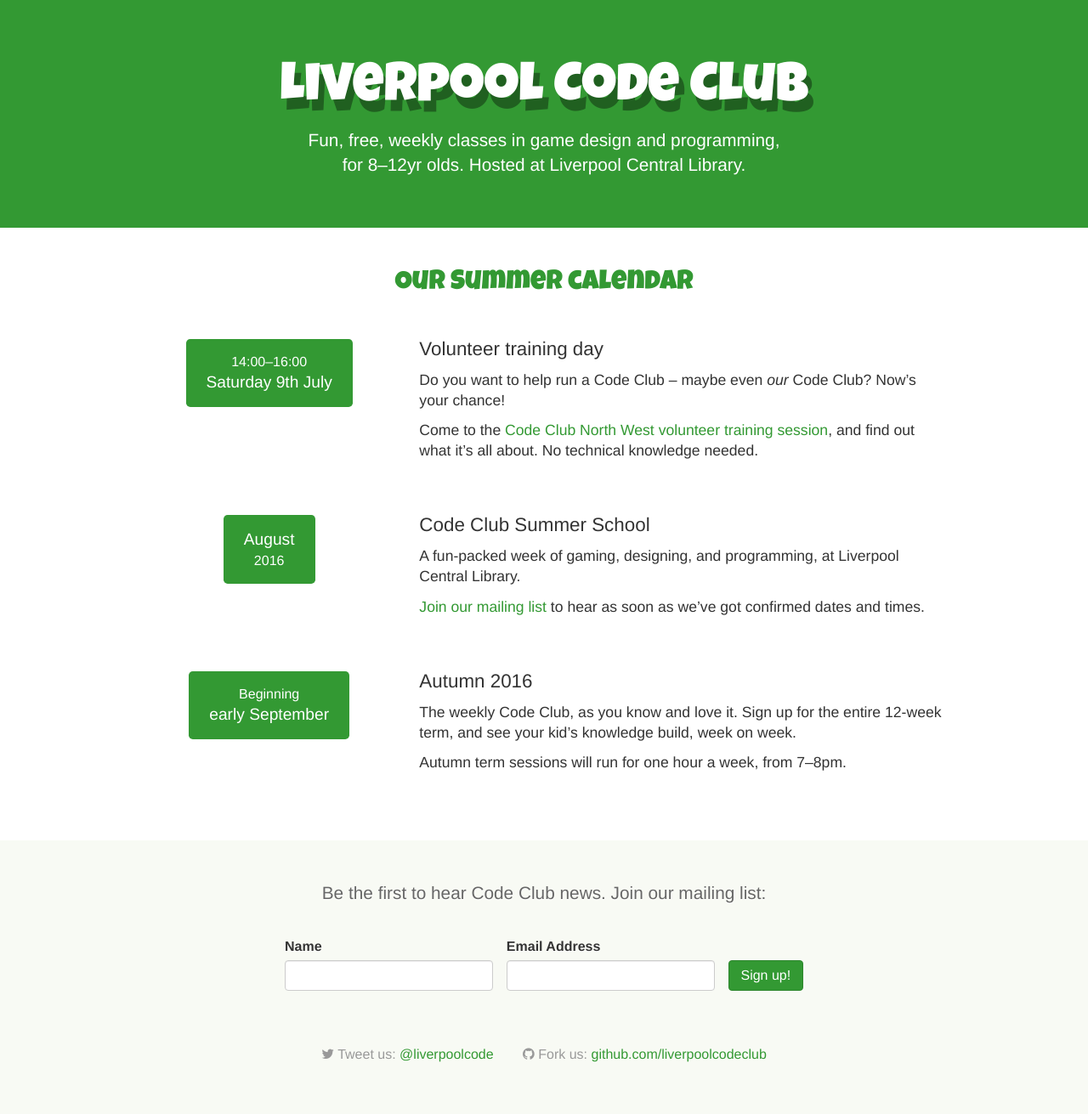
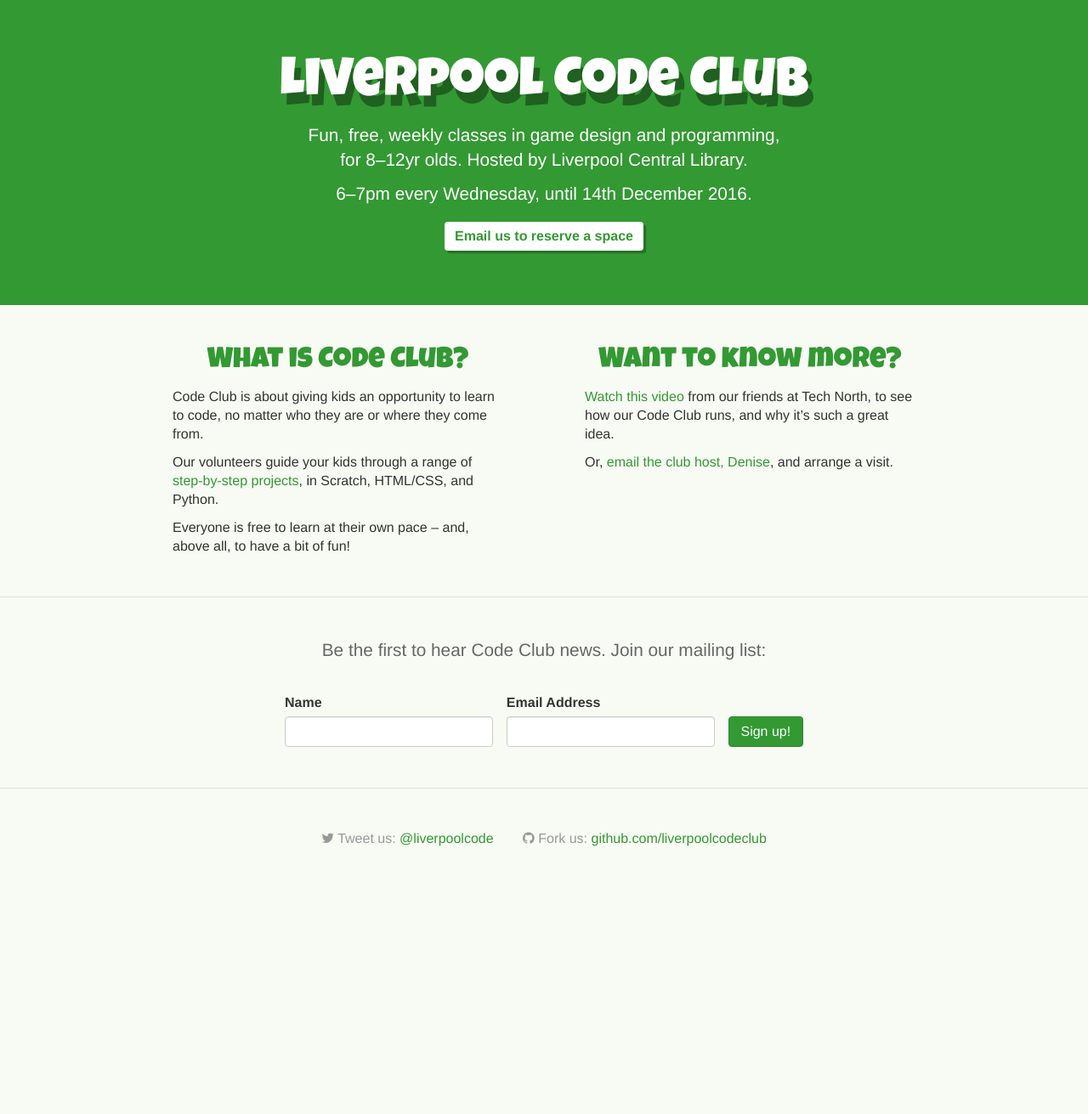
Before and after one commit to liverpoolcodeclub/liverpoolcodeclub.github.io, a Jekyll site: the page built from index.html, in a window 1280 px wide. Shown: the whole page at 85% size. Built offline with Jekyll 4.4.1, drawn with Linux system fonts in a browser that asks for light colours; after the commit the page ends 1057 px from its top, so only the background shows below that.

Commit message:
Update homepage content, remove calendar

```diff
--- a/_sass/_calendar.scss
+++ /dev/null
@@ -1,84 +0,0 @@
-.calendar {
-  background-color: #fff;
-  padding: 1em 0 3em 0;
-
-  h1 {
-    color: $color-codeclub-green;
-    font-size: 1.7em;
-    margin: 1em 0 0.5em 0;
-
-    @media (min-width: $screen-sm-min) {
-      font-size: 2em;
-      text-align: center;
-    }
-  }
-
-  h2 {
-    font-family: inherit;
-    font-size: 1.2em;
-    margin: 0 0 0.5em 0;
-  }
-
-  p:last-child {
-    margin-bottom: 0;
-  }
-}
-
-.calendar__item {
-  @extend .row;
-}
-
-.calendar__item__date {
-  @extend .col-sm-4;
-  padding-top: 2em;
-
-  @media (min-width: $screen-sm-min) {
-    text-align: center;
-    padding-bottom: 2em;
-  }
-}
-
-.calendar__item__info {
-  @extend .col-sm-8;
-  padding-top: 1em;
-
-  @media (min-width: $screen-sm-min) {
-    padding-top: 2em;
-    padding-bottom: 2em;
-  }
-
-  @media (min-width: $screen-md-min) {
-    h2 {
-      font-size: 1.4em;
-    }
-
-    p {
-      font-size: 1.1em;
-    }
-  }
-}
-
-.date {
-  text-align: center;
-  display: inline-block;
-  background-color: $color-codeclub-green;
-  color: #fff;
-  border-radius: 0.3em;
-  padding: 0.5em 1em;
-  font-size: 0.8em;
-
-  @media (min-width: $screen-sm-min) {
-    font-size: 1em;
-    padding: 1em 1.5em;
-
-    & > * {
-      display: block;
-    }
-  }
-}
-
-.date__important {
-  @media (min-width: $screen-md-min) {
-    font-size: 1.2em;
-  }
-}
--- a/_sass/_home.scss
+++ b/_sass/_home.scss
@@ -1,6 +1,6 @@
 .home-hero {
-  padding-top: 2em;
-  padding-bottom: 2em;
+  padding-top: 3em;
+  padding-bottom: 3em;
   text-align: center;
   background: $color-codeclub-green;
   color: #fff;
@@ -13,13 +13,12 @@
 
   h1 {
     text-shadow: 0.1em 0.2em 0 darken($color-codeclub-green, 15%);
+    margin-top: 0;
   }
 
   .btn {
     background: #fff;
     color: $color-codeclub-green;
-    font-size: 0.9em;
-    padding: 0.5em 1em;
     font-weight: bold;
     margin-top: 0.5em;
     box-shadow: 0.2em 0.2em 0 darken($color-codeclub-green, 10%);
@@ -52,19 +51,44 @@
   }
 
   @media (min-height: 700px) {
-    padding-top: 3em;
-    padding-bottom: 3em;
+    padding-top: 4em;
+    padding-bottom: 4em;
+  }
+}
+
+.home-content {
+  padding-top: 3em;
+  padding-bottom: 3em;
+
+  h2 {
+    text-align: center;
+    color: $color-codeclub-green;
+    margin-top: 2em;
+  }
+
+  .col-sm-6 {
+    @media(min-width: $screen-sm-min){
+      & > :first-child {
+        margin-top: 0;
+      }
+
+      & > :last-child {
+        margin-bottom: 0;
+      }
+    }
+
+    @media(min-width: $screen-md-min){
+      padding-left: 3em;
+      padding-right: 3em;
+    }
   }
 }
 
 .newsletter-signup {
-  padding-top: 2em;
-  padding-bottom: 2em;
-
-  @media (min-height: 700px) {
-    padding-top: 3em;
-    padding-bottom: 3em;
-  }
+  padding-top: 3em;
+  padding-bottom: 3em;
+  border: 1px solid $color-codeclub-lightgreen;
+  border-width: 1px 0;
 
   .container {
     max-width: 40em;
@@ -115,8 +139,8 @@
 }
 
 .footer-links {
-  padding-top: 1em;
-  padding-bottom: 2em;
+  padding-top: 3em;
+  padding-bottom: 3em;
   text-align: center;
   color: #999;
 
--- a/_sass/style.scss
+++ b/_sass/style.scss
@@ -4,4 +4,3 @@
 @import "bootstrap";
 
 @import "home";
-@import "calendar";
--- a/index.html
+++ b/index.html
@@ -6,51 +6,25 @@
 <div class="home-hero">
     <div class="container">
         <h1>Liverpool Code&nbsp;Club</h1>
-        <p>Fun, free, weekly classes in game design and programming, <span style="white-space:nowrap">for 8–12yr olds</span>. Hosted at Liverpool Central Library.</p>
+        <p>Fun, free, weekly classes in game design and programming, <span style="white-space:nowrap">for 8–12yr olds</span>. Hosted by Liverpool Central Library.</p>
+        <p>6–7pm every Wednesday, until 14th December 2016.</p>
+        <a class="btn" href="https://www.codeclub.org.uk/clubs/55e08443c2d4ff794802d0ce">Email us to reserve a space</a>
     </div>
 </div>
 
-<div class="calendar">
+<div class="home-content">
     <div class="container">
-        <h1>Our Summer calendar</h1>
-
-        <div class="calendar__item">
-            <div class="calendar__item__date">
-                <div class="date">
-                    <span>14:00–16:00</span>
-                    <span class="date__important">Saturday 9th July</span>
-                </div>
+        <div class="row">
+            <div class="col-sm-6">
+                <h2>What is Code Club?</h2>
+                <p>Code Club is about giving kids an opportunity to learn to code, no matter who they are or where they come from.</p>
+                <p>Our volunteers guide your kids through a range of <a href="http://www.codeclubprojects.org">step-by-step projects</a>, in Scratch, HTML/CSS, and Python.</p>
+                <p>Everyone is free to learn at their own pace – and, above all, to have a bit of fun!</p>
             </div>
-            <div class="calendar__item__info">
-                <h2>Volunteer training day</h2>
-                <p>Do you want to help run a Code Club – maybe even <em>our</em> Code Club? Now’s your chance!</p>
-                <p>Come to the <a href="https://www.eventbrite.co.uk/e/code-club-volunteer-training-session-liverpool-tickets-25815587116">Code Club North West volunteer training session</a>, and find out what it’s all about. No technical knowledge needed.</p>
-            </div>
-        </div>
-        <div class="calendar__item">
-            <div class="calendar__item__date">
-                <div class="date">
-                    <span class="date__important">August</span>
-                    <span>2016</span>
-                </div>
-            </div>
-            <div class="calendar__item__info">
-                <h2>Code Club Summer School</h2>
-                <p>A fun-packed week of gaming, designing, and programming, at Liverpool Central Library.</p>
-                <p><a href="http://twitter.us12.list-manage.com/subscribe?u=d6be98165294a95b5a828956f&id=f7fcdbf312">Join our mailing list</a> to hear as soon as we’ve got confirmed dates and times.</p>
-            </div>
-        </div>
-        <div class="calendar__item">
-            <div class="calendar__item__date">
-                <div class="date">
-                    <span>Beginning</span>
-                    <span class="date__important">early September</span>
-                </div>
-            </div>
-            <div class="calendar__item__info">
-                <h2>Autumn 2016</h2>
-                <p>The weekly Code Club, as you know and love it. Sign up for the entire 12-week term, and see your kid’s knowledge build, week on week.</p>
-                <p>Autumn term sessions will run for one hour a week, from 7–8pm.</p>
+            <div class="col-sm-6">
+                <h2>Want to know more?</h2>
+                <p><a href="https://www.youtube.com/watch?v=xRzBug1CXu0">Watch this video</a> from our friends at Tech North, to see how our Code Club runs, and why it’s such a great idea.</p>
+                <p>Or, <a href="https://www.codeclub.org.uk/clubs/55e08443c2d4ff794802d0ce">email the club host, Denise</a>, and arrange a visit.</p>
             </div>
         </div>
     </div>
```
